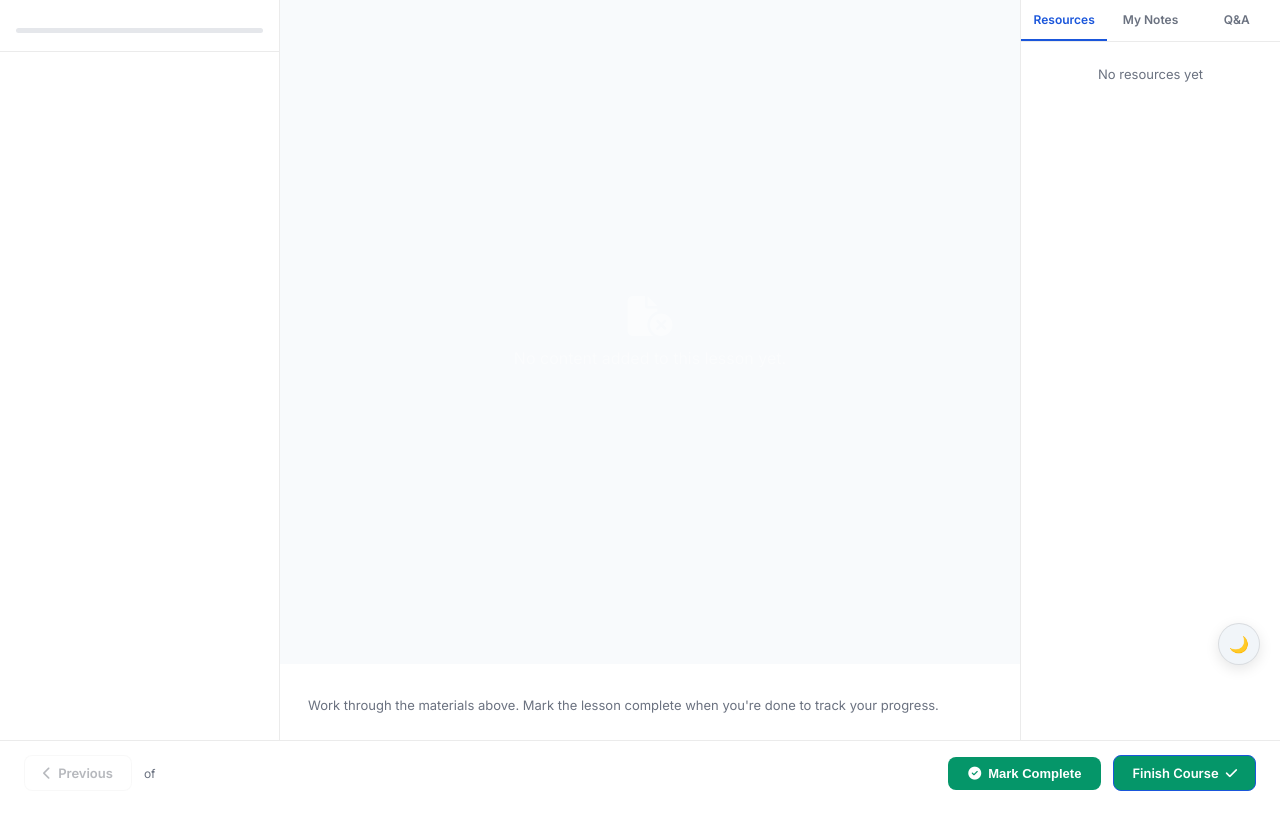
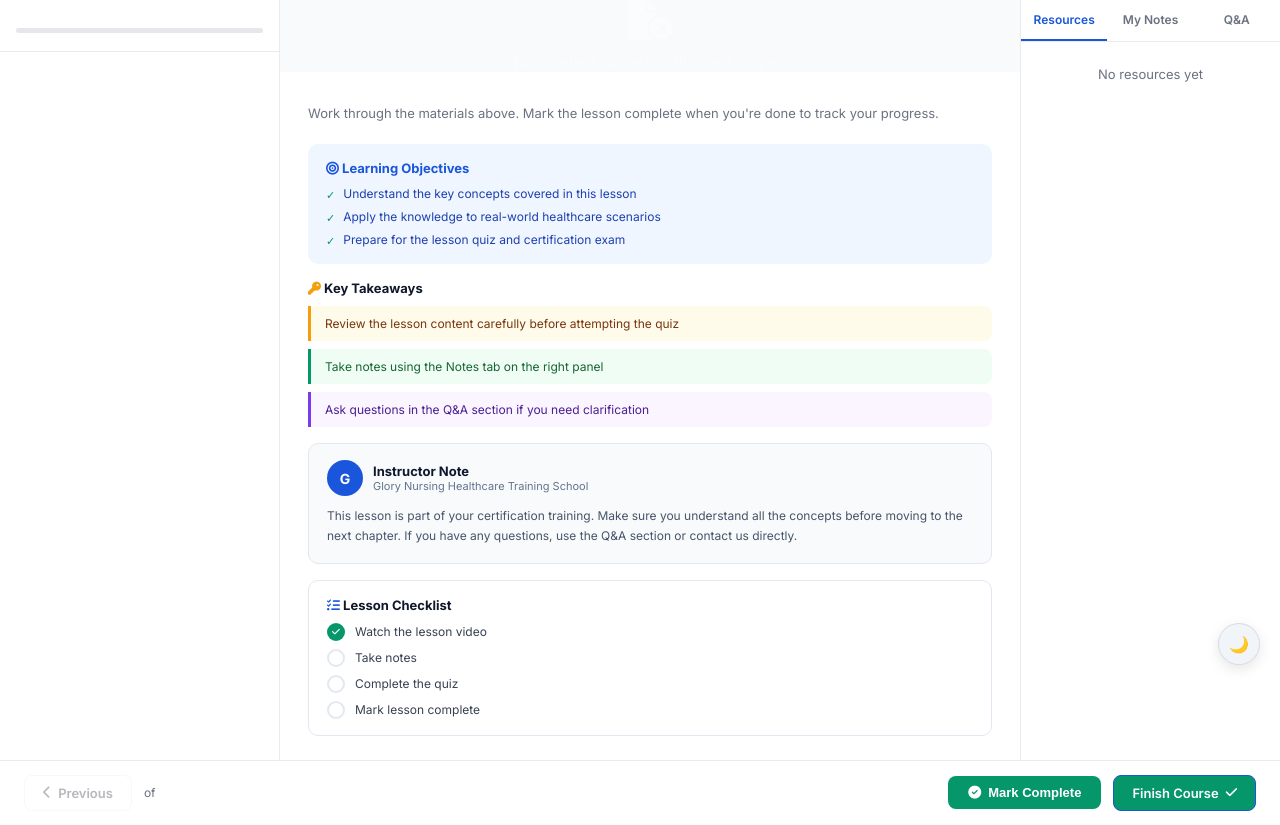
Before and after one commit to saahndongransom/gloryapp, a Django app: template lms/templates/lms/lesson.html in a window 1280 px wide. Shown: the part 60-885 px from the top of the page. Before the commit the page ends 851 px from the top, so only its background shows below. Run offline with Django 5.2, Linux system fonts and the light colour scheme; the template is opened without the code that fills it, so the values that code supplies are empty; some libraries are stand-ins or nearby versions.

Commit message:
Restore lesson page with objectives, takeaways and progress bar

```diff
--- a/lms/templates/lms/lesson.html
+++ b/lms/templates/lms/lesson.html
@@ -84,11 +84,11 @@ body {
 .l-item.done .l-check { background: var(--green); border-color: var(--green); color: #fff; }
 
 /* ── Content area ── */
-.content-area { display: flex; flex-direction: column; overflow: hidden; background: #000; align-items: stretch; }
+.content-area { display: flex; flex-direction: column; overflow: hidden; background: #fff; align-items: stretch; }
 .youtube-wrapper { flex: 1; }
 .youtube-wrapper iframe { width: 100%; height: 100%; min-height: 400px; display: block; }
-.video-wrapper { flex: 1; display: flex; flex-direction: column; }
-.video-wrapper video { flex: 1; object-fit: contain; }
+.video-wrapper { display: flex; flex-direction: column; }
+.video-wrapper video { object-fit: contain; }
 
 /* ══ VIDEO PLAYER ══ */
 .video-wrapper {
@@ -417,12 +417,14 @@ body {
 
         {# ══ VIDEO PLAYER ══ #}
         {% if item.content_type == 'video' %}
-        <div style="background:#1e293b;padding:10px 18px;flex-shrink:0;display:flex;align-items:center;gap:12px">
-          <span style="font-size:11px;font-weight:600;color:#94a3b8;white-space:nowrap">Lesson Progress</span>
-          <div style="flex:1;height:4px;background:rgba(255,255,255,0.1);border-radius:2px;overflow:hidden">
-            <div style="height:100%;background:#3b82f6;border-radius:2px;width:{{ lesson_progress_pct|default:0 }}%;transition:width .4s"></div>
-          </div>
-          <span style="font-size:11px;font-weight:700;color:#3b82f6;white-space:nowrap">{{ lesson_progress_pct|default:0 }}%</span>
+        <div style="background:#1e293b;padding:14px 20px;flex-shrink:0">
+          <div style="display:flex;align-items:center;justify-content:space-between;margin-bottom:8px">
+            <span style="font-size:12px;font-weight:700;color:#e2e8f0">Lesson Progress</span>
+            <span style="font-size:12px;font-weight:700;color:#3b82f6">{{ lesson_progress_pct|default:0 }}%</span>
+          </div>
+          <div style="width:100%;height:16px;background:rgba(255,255,255,0.1);border-radius:8px;overflow:hidden">
+            <div style="height:100%;background:linear-gradient(90deg,#3b82f6,#60a5fa);border-radius:8px;width:{{ lesson_progress_pct|default:0 }}%;transition:width .4s"></div>
+          </div>
         </div>
         <div class="video-wrapper" id="videoWrapper_{{ item.id }}">
           <video id="vid_{{ item.id }}" preload="metadata"
@@ -613,6 +615,49 @@ body {
       <div class="lesson-info">
         <h2>{{ lesson.title }}</h2>
         <p>Work through the materials above. Mark the lesson complete when you're done to track your progress.</p>
+
+        <!-- Learning Objectives -->
+        <div style="margin-top:20px;background:#eff6ff;border-radius:10px;padding:16px 18px">
+          <div style="font-size:13px;font-weight:700;color:#1a56db;margin-bottom:10px"><i class="fas fa-bullseye"></i> Learning Objectives</div>
+          <ul style="list-style:none;padding:0;margin:0;display:flex;flex-direction:column;gap:7px">
+            <li style="display:flex;align-items:flex-start;gap:8px;font-size:12px;color:#1e40af"><span style="color:#059669;font-size:11px;margin-top:2px">✓</span> Understand the key concepts covered in this lesson</li>
+            <li style="display:flex;align-items:flex-start;gap:8px;font-size:12px;color:#1e40af"><span style="color:#059669;font-size:11px;margin-top:2px">✓</span> Apply the knowledge to real-world healthcare scenarios</li>
+            <li style="display:flex;align-items:flex-start;gap:8px;font-size:12px;color:#1e40af"><span style="color:#059669;font-size:11px;margin-top:2px">✓</span> Prepare for the lesson quiz and certification exam</li>
+          </ul>
+        </div>
+
+        <!-- Key Takeaways -->
+        <div style="margin-top:16px">
+          <div style="font-size:13px;font-weight:700;color:#0f172a;margin-bottom:10px"><i class="fas fa-key" style="color:#f59e0b"></i> Key Takeaways</div>
+          <div style="display:flex;flex-direction:column;gap:8px">
+            <div style="background:#fffbeb;border-left:3px solid #f59e0b;padding:10px 14px;border-radius:0 8px 8px 0;font-size:12px;color:#78350f">Review the lesson content carefully before attempting the quiz</div>
+            <div style="background:#f0fdf4;border-left:3px solid #059669;padding:10px 14px;border-radius:0 8px 8px 0;font-size:12px;color:#166534">Take notes using the Notes tab on the right panel</div>
+            <div style="background:#faf5ff;border-left:3px solid #7c3aed;padding:10px 14px;border-radius:0 8px 8px 0;font-size:12px;color:#4c1d95">Ask questions in the Q&A section if you need clarification</div>
+          </div>
+        </div>
+
+        <!-- Instructor Notes -->
+        <div style="margin-top:16px;background:#f8fafc;border:1px solid #e2e8f0;border-radius:10px;padding:16px 18px">
+          <div style="display:flex;align-items:center;gap:10px;margin-bottom:10px">
+            <div style="width:36px;height:36px;border-radius:50%;background:#1a56db;color:#fff;display:flex;align-items:center;justify-content:center;font-size:14px;font-weight:700;flex-shrink:0">G</div>
+            <div>
+              <div style="font-size:13px;font-weight:700;color:#0f172a">Instructor Note</div>
+              <div style="font-size:11px;color:#64748b">Glory Nursing Healthcare Training School</div>
+            </div>
+          </div>
+          <p style="font-size:12px;color:#475569;line-height:1.7">This lesson is part of your certification training. Make sure you understand all the concepts before moving to the next chapter. If you have any questions, use the Q&A section or contact us directly.</p>
+        </div>
+
+        <!-- Lesson Checklist -->
+        <div style="margin-top:16px;background:#fff;border:1px solid #e2e8f0;border-radius:10px;padding:16px 18px">
+          <div style="font-size:13px;font-weight:700;color:#0f172a;margin-bottom:10px"><i class="fas fa-tasks" style="color:#1a56db"></i> Lesson Checklist</div>
+          <div style="display:flex;flex-direction:column;gap:8px">
+            <div style="display:flex;align-items:center;gap:10px;font-size:12px;color:#374151"><span style="width:18px;height:18px;border-radius:50%;background:#059669;color:#fff;display:flex;align-items:center;justify-content:center;font-size:9px;flex-shrink:0"><i class="fas fa-check"></i></span> Watch the lesson video</div>
+            <div style="display:flex;align-items:center;gap:10px;font-size:12px;color:#374151"><span style="width:18px;height:18px;border-radius:50%;border:2px solid #e2e8f0;display:flex;align-items:center;justify-content:center;flex-shrink:0"></span> Take notes</div>
+            <div style="display:flex;align-items:center;gap:10px;font-size:12px;color:#374151"><span style="width:18px;height:18px;border-radius:50%;border:2px solid #e2e8f0;display:flex;align-items:center;justify-content:center;flex-shrink:0"></span> Complete the quiz</div>
+            <div style="display:flex;align-items:center;gap:10px;font-size:12px;color:#374151"><span style="width:18px;height:18px;border-radius:50%;border:2px solid #e2e8f0;display:flex;align-items:center;justify-content:center;flex-shrink:0"></span> Mark lesson complete</div>
+          </div>
+        </div>
 
         {% for quiz in quizzes %}
         <div style="background:linear-gradient(135deg,#1e3a5f,var(--blue));color:#fff;border-radius:10px;padding:18px 22px;margin-top:16px;display:flex;align-items:center;justify-content:space-between;gap:16px">
```
